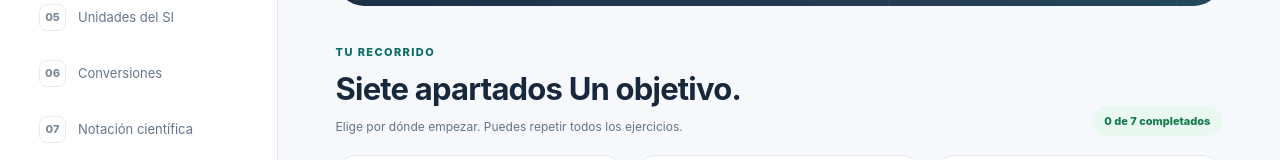
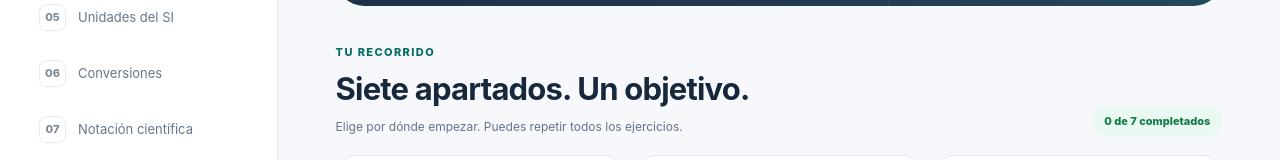
Before and after one commit to fabiohdezd/Repasos_Fisica_Quimica, a plain HTML site: page index.html in a window 1280 px wide. Shown: the part 478-638 px from the top of the page. Drawn offline with Linux system fonts and the light colour scheme.

Commit message:
Fix typo in section heading

```diff
--- a/index.html
+++ b/index.html
@@ -245,7 +245,7 @@
       <div class="topbar"><span class="eyebrow">Unidad 2 · Actividad científica y matemática</span><span class="top-right"><span class="top-dot"></span>Repaso a tu ritmo</span></div>
       <section class="panel active" id="panel-inicio" data-panel="inicio">
         <div class="hero"><div class="hero-copy"><span class="hero-kicker">✦ Tu espacio para entender la ciencia</span><h1>La ciencia se aprende<br>haciendo.</h1><p>Teoría en palabras sencillas, ejercicios que se corrigen solos y retos para llegar al examen con confianza.</p><button type="button" class="btn light" data-go="metodo">Empezar a repasar <span aria-hidden="true">→</span></button></div><div class="hero-art" aria-hidden="true"><div class="orb"><div class="orb-core">⚛</div></div><span class="float-label one">10³ = 1000</span><span class="float-label two">✓ ¡Bien hecho!</span></div></div>
-        <div class="section-head"><div><span class="eyebrow">Tu recorrido</span><h2>Siete apartados Un objetivo.</h2><p class="muted small" style="margin:0">Elige por dónde empezar. Puedes repetir todos los ejercicios.</p></div><span class="pill green" id="home-completed">0 de 7 completados</span></div>
+        <div class="section-head"><div><span class="eyebrow">Tu recorrido</span><h2>Siete apartados. Un objetivo.</h2><p class="muted small" style="margin:0">Elige por dónde empezar. Puedes repetir todos los ejercicios.</p></div><span class="pill green" id="home-completed">0 de 7 completados</span></div>
         <div class="cards" id="topic-cards">
           <article class="card topic-card" data-go="metodo" role="button" tabindex="0"><div class="topic-icon">01</div><span class="card-index">Tema 01</span><h3>El método científico</h3><p>Las cinco etapas para investigar y resolver preguntas.</p><div class="card-foot"><span>Entrar al tema →</span><span data-card-check="metodo"></span></div></article>
           <article class="card topic-card" data-go="magnitudes" role="button" tabindex="0"><div class="topic-icon lilac">02</div><span class="card-index">Tema 02</span><h3>Magnitudes y unidades</h3><p>Aprende qué se mide y cómo se expresa una medida.</p><div class="card-foot"><span>Entrar al tema →</span><span data-card-check="magnitudes"></span></div></article>
```
